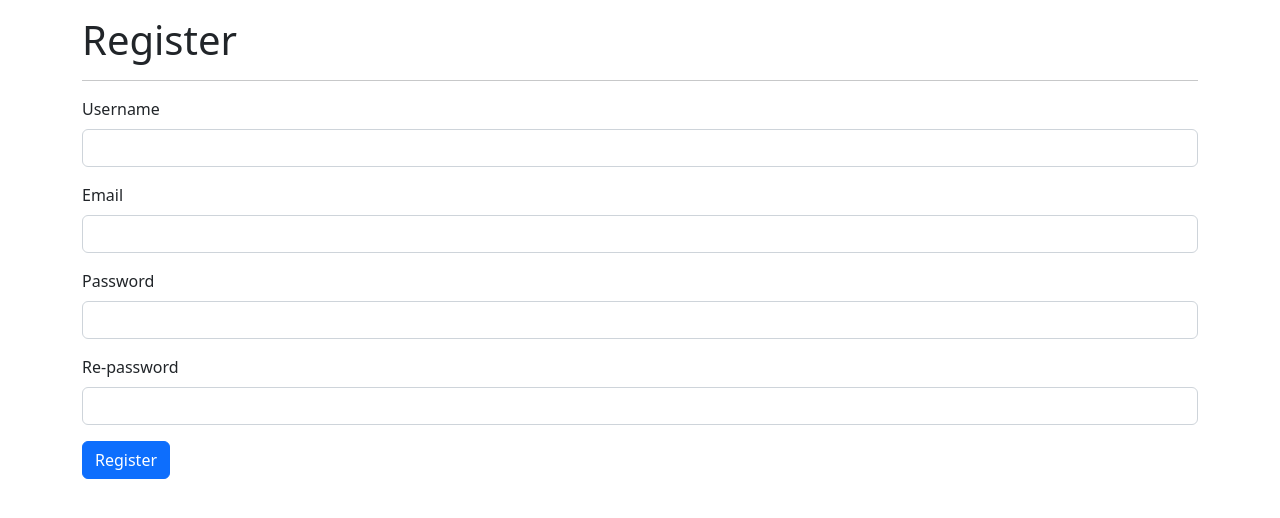
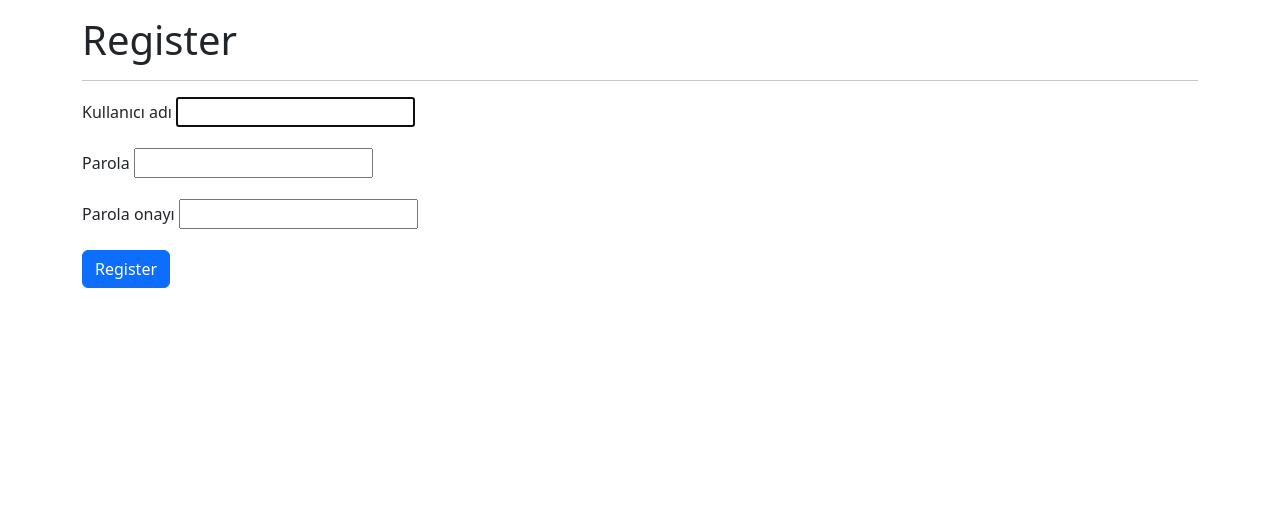
Before and after one commit to gonulpolat/Django-ile-Web-Gelistirme-Sadik-Turan, a Django app: page /account/register in a window 1280 px wide. Shown: the part 56-574 px from the top of the page. Run offline with Django 4.2, Linux system fonts and the light colour scheme; some libraries are stand-ins or nearby versions.

Commit message:
register işlemi built-in class ile yapıldı

```diff
--- a/Account/templates/account/register.html
+++ b/Account/templates/account/register.html
@@ -16,31 +16,11 @@
             <div class="col-12">
                 <h1>Register</h1>
                 <hr>
-                <form method="POST">
+                <form method="POST" novalidate>
                     {% csrf_token %}
-                    <div class="mb-3">
-                        <label for="username" class="form-label">Username</label>
-                        <input type="text" class="form-control" name="username" required
-                        value="{% if username %} {{ username }} {% endif %}">
-                    </div>
-                    <div class="mb-3">
-                        <label for="email" class="form-label">Email</label>
-                        <input type="email" class="form-control" name="email" required
-                        value="{% if email %} {{ email }} {% endif %}">
-                    </div>
-                    <div class="mb-3">
-                        <label for="password" class="form-label">Password</label>
-                        <input type="password" class="form-control" name="password" required>
-                    </div>
-                    <div class="mb-3">
-                        <label for="repassword" class="form-label">Re-password</label>
-                        <input type="password" class="form-control" name="repassword" required>
-                    </div>
-                    {% if error %}
-                        <div class="alert alert-danger">
-                            {{ error }}
-                        </div>
-                    {% endif %}
+
+                    {% include "partials/_form.html" %}
+
                     <button type="submit" class="btn btn-primary">Register</button>
                 </form>
             </div>
--- a/Account/views.py
+++ b/Account/views.py
@@ -1,6 +1,6 @@
 from django.contrib import messages
 from django.contrib.auth import authenticate, login, logout
-from django.contrib.auth.models import User
+from django.contrib.auth.forms import UserCreationForm
 from django.shortcuts import redirect, render
 
 from Account.forms import LoginUserForm
@@ -42,33 +42,18 @@ def UserLogin(request):
 def UserRegister(request):
 
     if request.method == "POST":
-        username = request.POST['username']
-        email = request.POST['email']
-        password = request.POST['password']
-        repassword = request.POST['repassword']
+        form = UserCreationForm(request.POST)
 
-        if password != repassword:
-            messages.add_message(request, messages.ERROR, 'Passwords do not match')
-            return render(request, 'account/register.html',
-                          {"username": username,
-                           "email": email
-                           })
-
-        if User.objects.filter(username=username).exists():
-            messages.add_message(request, messages.ERROR, 'Username is already taken')
-            return render(request, 'account/register.html',{"email": email})
-
-        if User.objects.filter(email=email).exists():
-            messages.add_message(request, messages.ERROR, 'Email is already taken')
-            return render(request, 'account/register.html', {"username": username})
-
-        user = User.objects.create_user(username=username, email=email, password=password)
-        user.save()
-        messages.add_message(request, messages.SUCCESS, 'User created successfully')
-        return redirect('login')
+        if form.is_valid():
+            form.save()
+            messages.add_message(request, messages.SUCCESS, 'You have successfully registered')
+            return redirect('login')
+        else:
+            return render(request, 'account/register.html', {'form': form})
 
     else:
-        return render(request, 'account/register.html')
+        form = UserCreationForm()
+        return render(request, 'account/register.html', {'form': form})
 
 def UserLogout(request):
     logout(request)
```
Also changed, not shown: db.sqlite3.
